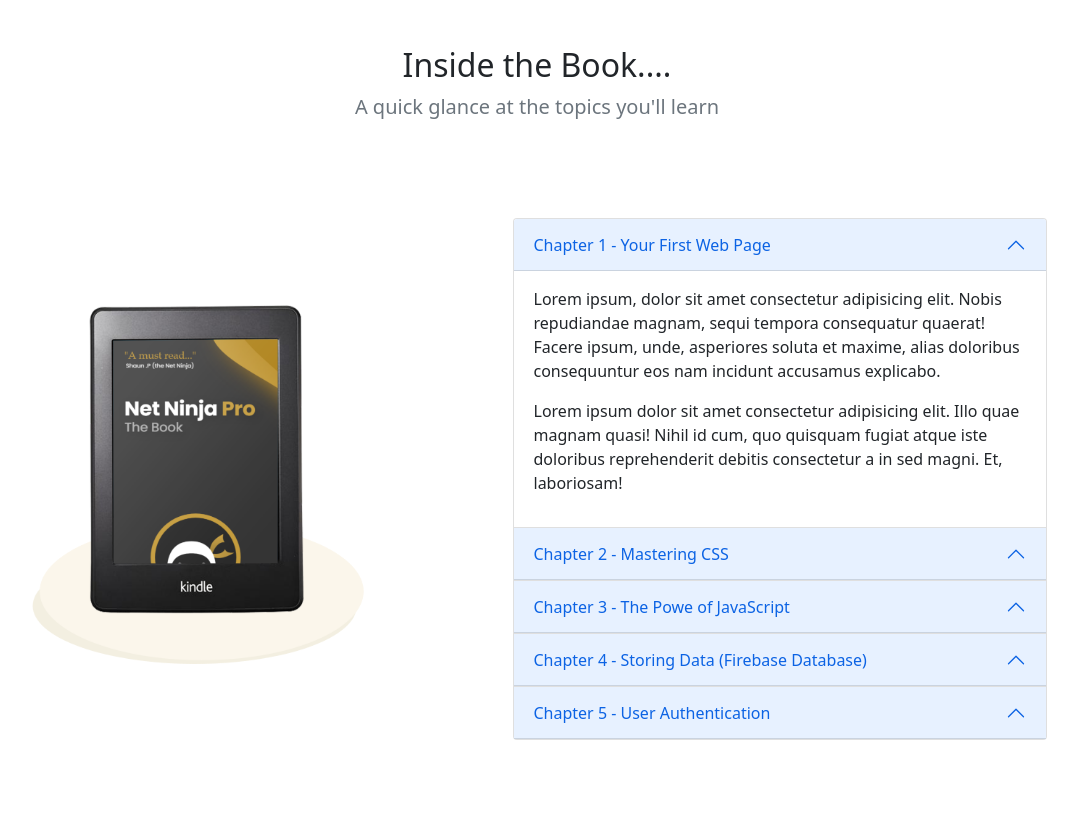
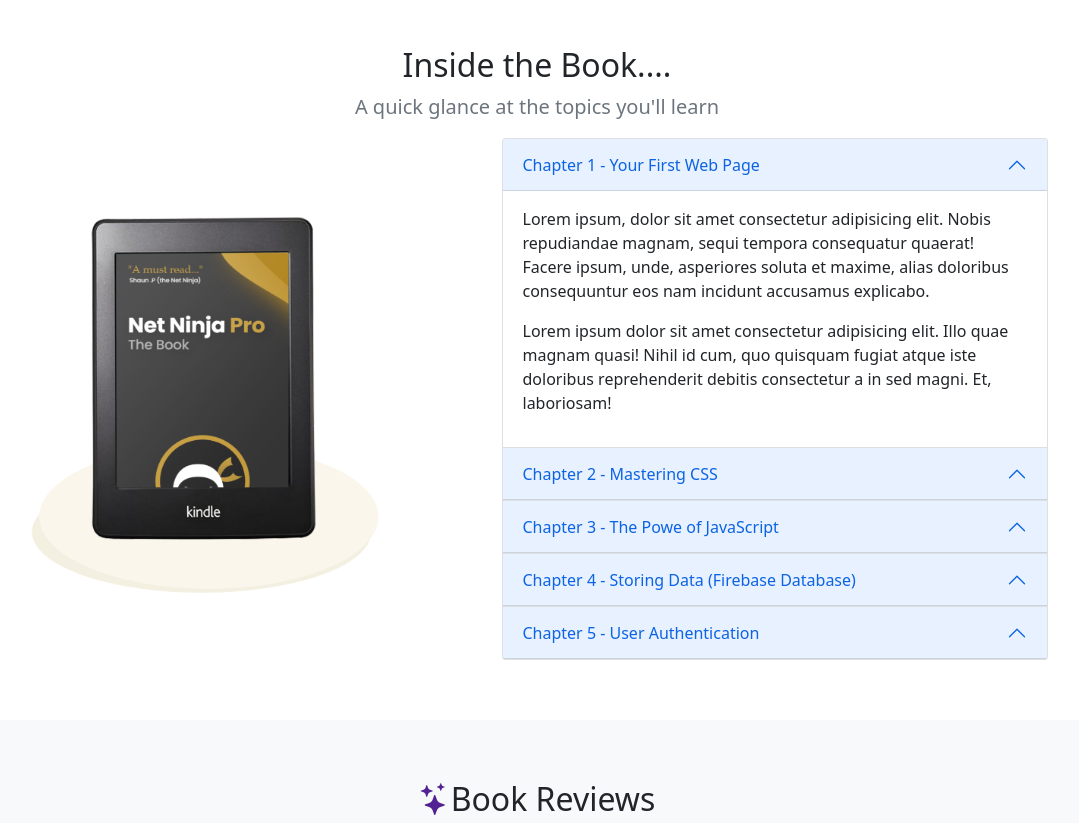
Before and after one commit to mushfiqueyeasir/The-eBook, a plain HTML site: page index.html in a window 1280 px wide. Shown: the part 1480-2303 px from the top of the page, without its empty margins (103-1182 px from the left). Drawn offline with nearby package versions, Linux system fonts and the light colour scheme.

Commit message:
Update index.html

```diff
--- a/index.html
+++ b/index.html
@@ -1,3 +1,4 @@
+<!DOCTYPE html>
 <html lang="en">
 <head>
     <meta charset="UTF-8">
@@ -150,12 +151,10 @@
                 <p class="lead text-muted">A quick glance at the topics you'll learn</p>
             </div>
 
-            <div class="row my-5 g-5 justify-content-around align-items-center">
+            <div class="row justify-content-around align-items-center">
                 <div class="col-6 col-lg-4">
                     <img src="assets/kindle.png" class="img-fluid" alt="ebook">
                 </div>
-
-
 
                               <!-- accordion-->
                 <div class="col-lg-6">
```
